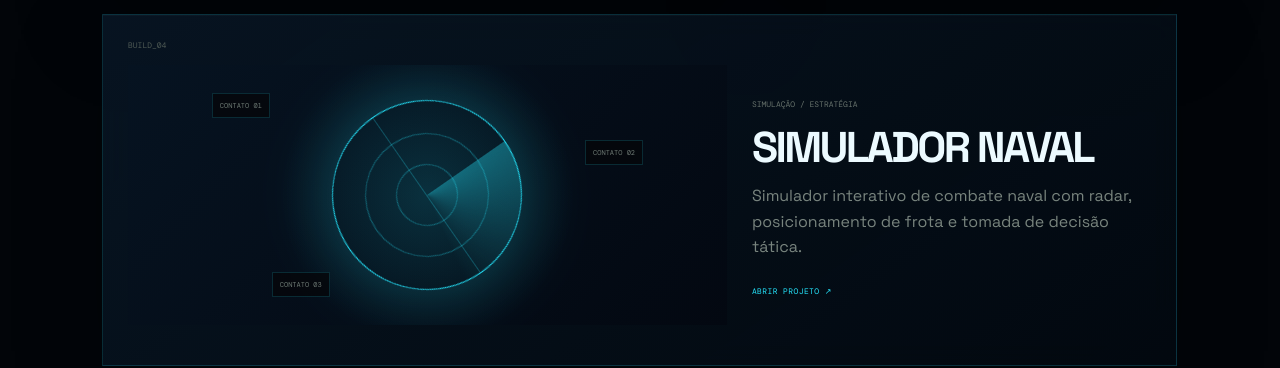
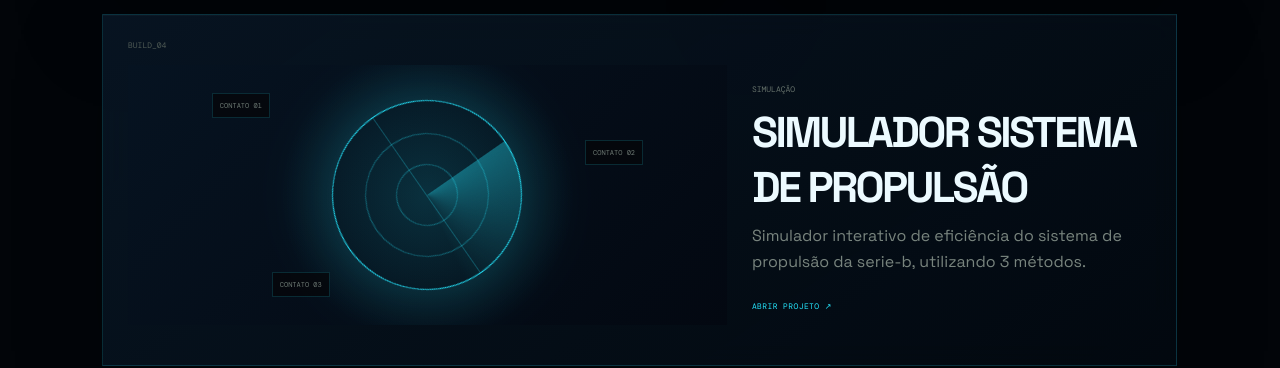
Before and after one commit to alanmiranda021/alanmiranda021.github.io, a plain HTML site: page index.html in a window 1280 px wide. Shown: the part 4885-5253 px from the top of the page. Drawn offline with nearby package versions, Linux system fonts and the light colour scheme; no server answers; animation ran at ten frames a second.

Commit message:
Update build-info section for naval simulator

```diff
--- a/index.html
+++ b/index.html
@@ -112,7 +112,7 @@
 <article class="build-card build-wide reveal" data-modal="naval" data-href="naval.html">
   <div class="build-no">BUILD_04</div>
   <div class="build-visual naval"><div class="radar"><i></i><i></i><i></i></div><span class="blip b1">CONTATO 01</span><span class="blip b2">CONTATO 02</span><span class="blip b3">CONTATO 03</span></div>
-  <div class="build-info"><span>SIMULAÇÃO / ESTRATÉGIA</span><h3>SIMULADOR NAVAL</h3><p>Simulador interativo de combate naval com radar, posicionamento de frota e tomada de decisão tática.</p><a class="btn-project" href="naval.html">ABRIR PROJETO ↗</a></div>
+  <div class="build-info"><span>SIMULAÇÃO </span><h3>SIMULADOR SISTEMA DE PROPULSÃO</h3><p>Simulador interativo de eficiência do sistema de propulsão da serie-b, utilizando 3 métodos.</p><a class="btn-project" href="naval.html">ABRIR PROJETO ↗</a></div>
 </article>
 
   </div>
```
